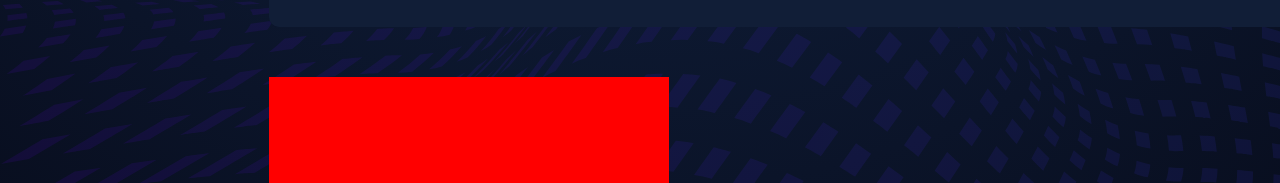
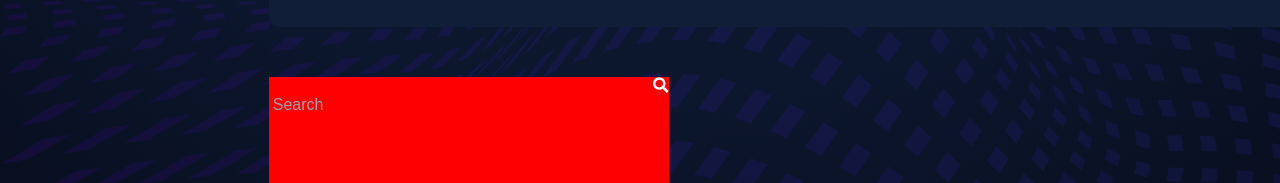
Before and after one commit to Basit46/harmony-launcher, a React (Create React App) app: page /insights/1 in a window 1280 px wide. Shown: the part 1002-1185 px from the top of the page. Built offline with nearby package versions, Linux system fonts and the light colour scheme.

Commit message:
Added changes

```diff
--- a/src/components/insights/ArticleDetails.jsx
+++ b/src/components/insights/ArticleDetails.jsx
@@ -1,6 +1,7 @@
 import React, { useEffect, useState } from "react";
 import { useParams } from "react-router-dom";
 import { articleItems } from "../../assets/sources/articleItems";
+import { FaSearch } from "react-icons/fa";
 
 const ArticleDetails = () => {
   const { articleId } = useParams();
@@ -37,7 +38,16 @@
         </div>
       </div>
 
-      <div className="mt-[50px] h-[500px] w-[400px] bg-[red]"></div>
+      <div className="mt-[50px] h-[500px] w-[400px] bg-[red]">
+        <div className="flex w-full h-[56px]">
+          <input
+            className="bg-transparent p-[4px] w-full"
+            type="text"
+            placeholder="Search"
+          />
+          <FaSearch />
+        </div>
+      </div>
     </div>
   );
 };
```
